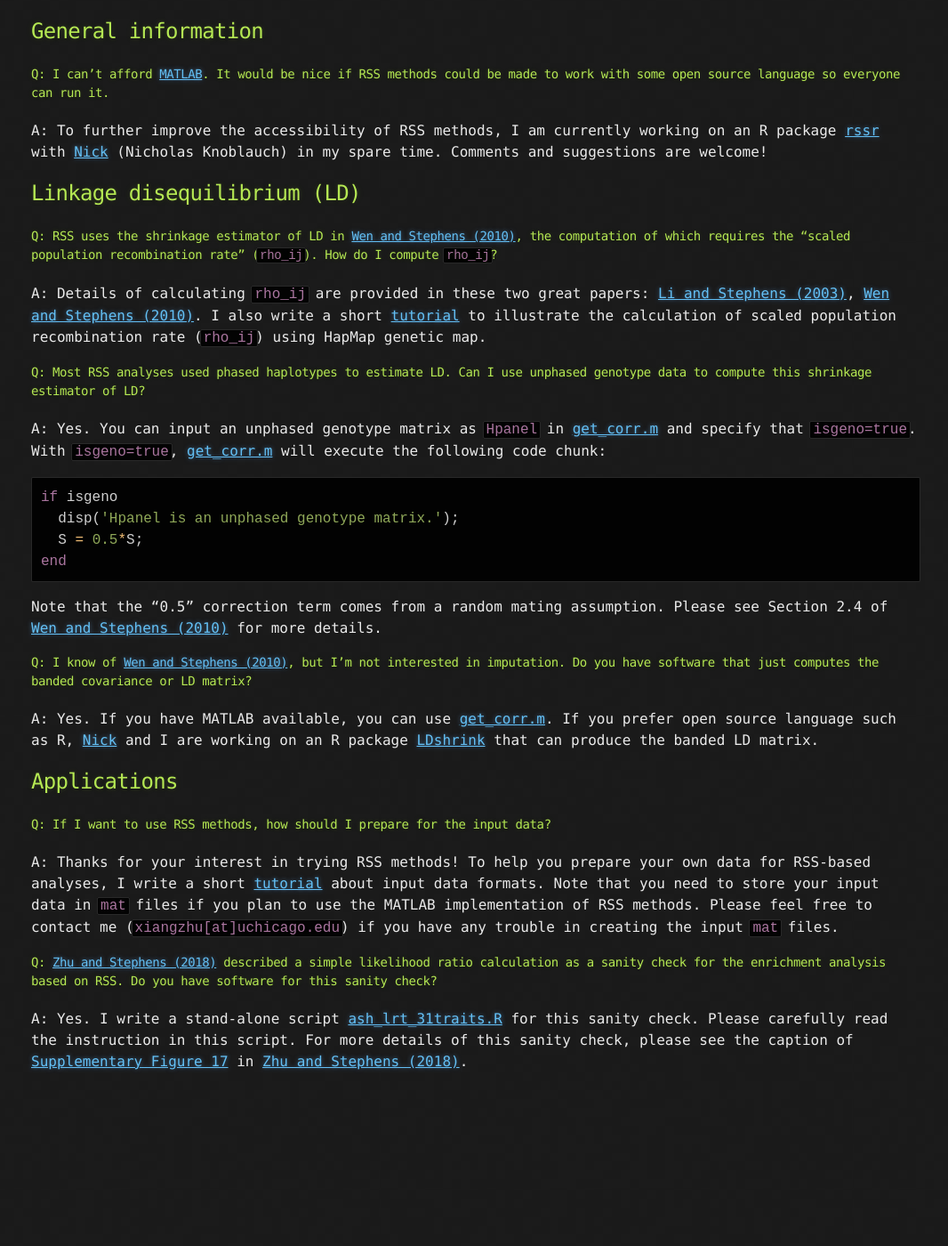
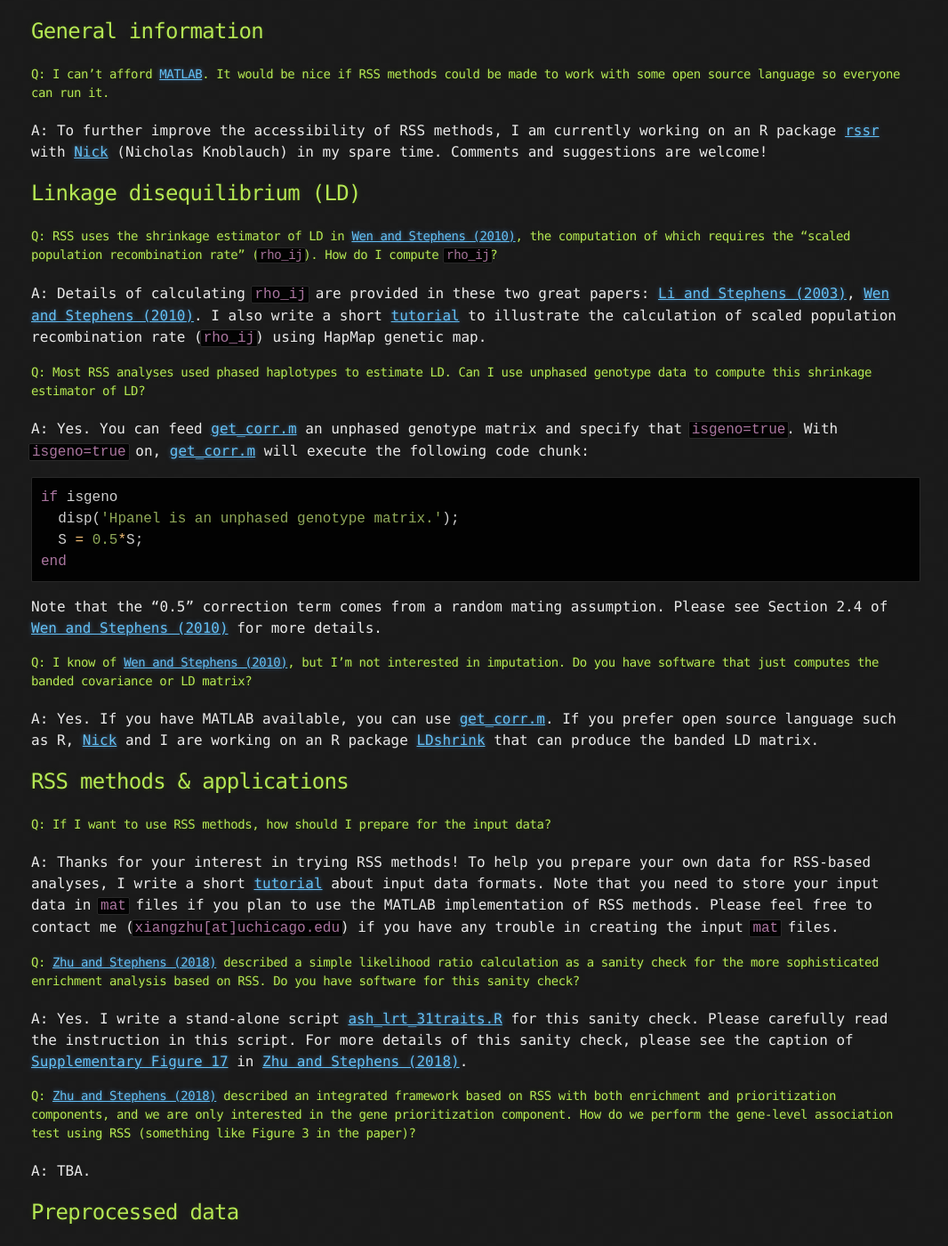
Before and after one commit to stephenslab/rss, a Jekyll site: the page built from docs/FAQ.md, in a window 1280 px wide and 1400 px high, scrolled down 260 px. Shown: the whole window at 89% size, without its empty margins (105-1171 px from the left). Built offline with Jekyll 4.4.1, drawn with Linux system fonts in a browser that asks for light colours; before the commit the page ends 1485 px from its top, so only the background shows below that.

Commit message:
minor update of doc

````diff
--- a/docs/FAQ.md
+++ b/docs/FAQ.md
@@ -32,9 +33,8 @@ scaled population recombination rate (`rho_ij`) using HapMap genetic map.
 
 #### Q: Most RSS analyses used phased haplotypes to estimate LD. Can I use unphased genotype data to compute this shrinkage estimator of LD?
 
-A: Yes. You can input an unphased genotype matrix as `Hpanel`
-in [get_corr.m][] and specify that `isgeno=true`.
-With `isgeno=true`, [get_corr.m][] will execute the following code chunk:
+A: Yes. You can feed [get_corr.m][] an unphased genotype matrix and specify that `isgeno=true`.
+With `isgeno=true` on, [get_corr.m][] will execute the following code chunk:
 
 ```matlab
 if isgeno
@@ -52,7 +52,7 @@ A: Yes. If you have MATLAB available, you can use [get_corr.m][].
 If you prefer open source language such as R, [Nick][] and I are working
 on an R package [LDshrink][] that can produce the banded LD matrix.
 
-## Applications
+## RSS methods & applications
 
 #### Q: If I want to use RSS methods, how should I prepare for the input data?
 
@@ -64,9 +64,15 @@ you plan to use the MATLAB implementation of RSS methods.
 Please feel free to contact me (`xiangzhu[at]uchicago.edu`) if you have
 any trouble in creating the input `mat` files.
 
-#### Q: [Zhu and Stephens (2018)][] described a simple likelihood ratio calculation as a sanity check for the enrichment analysis based on RSS. Do you have software for this sanity check?
+#### Q: [Zhu and Stephens (2018)][] described a simple likelihood ratio calculation as a sanity check for the more sophisticated enrichment analysis based on RSS. Do you have software for this sanity check?
 
 A: Yes. I write a stand-alone script [ash_lrt_31traits.R][] for this sanity check.
 Please carefully read the instruction in this script.
 For more details of this sanity check, please see the caption of
 [Supplementary Figure 17][] in [Zhu and Stephens (2018)][].
+
+#### Q: [Zhu and Stephens (2018)][] described an integrated framework based on RSS with both enrichment and prioritization components, and we are only interested in the gene prioritization component. How do we perform the gene-level association test using RSS (something like Figure 3 in the paper)?
+
+A: TBA.
+
+## Preprocessed data
````
Also changed, not shown: other parts of docs/FAQ.md (+1 -0 lines), docs/Example-5.md (+2 -2 lines).
